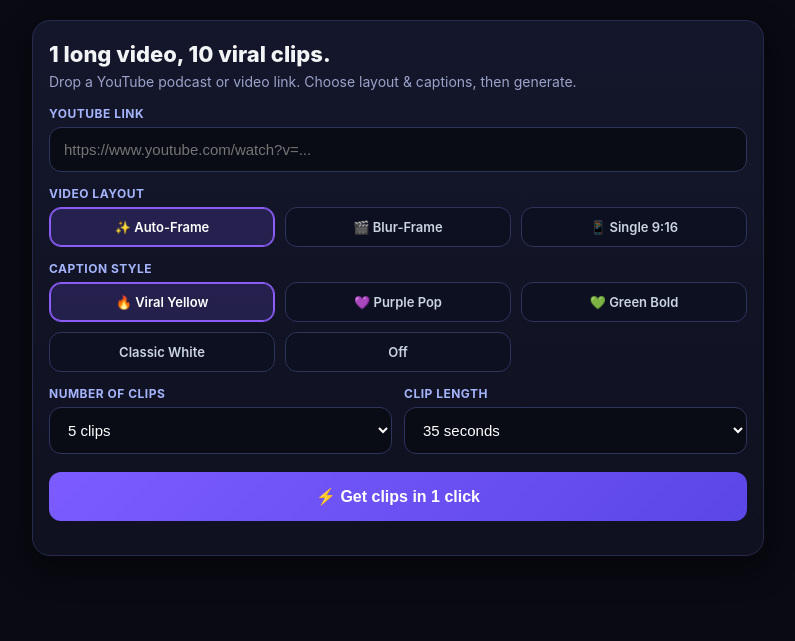
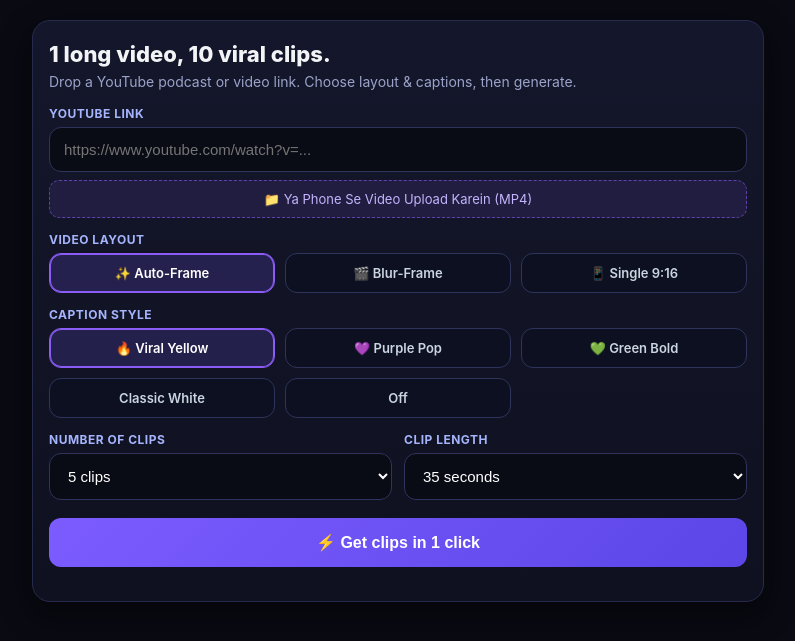
Before and after one commit to nikhiljangra133-svg/clipforge-ai, a Flask app: page / in a window 1280 px wide. Shown: the part 60-701 px from the top of the page, without its empty margins (242-1037 px from the left). Run offline with Flask 3, Linux system fonts and the light colour scheme; the visitor is signed in with stand-in values (Sample User, id 1).

Commit message:
Update index.html

```diff
--- a/templates/index.html
+++ b/templates/index.html
@@ -365,3 +365,46 @@
 </script>
 </body>
 </html>
+<script>
+(function(){
+  const inp = document.querySelector('input[type="text"], input[type="url"]');
+  if(!inp) return;
+  const anchor = document.getElementById('yt-thumb-box') || inp;
+  const wrap = document.createElement('div');
+  wrap.innerHTML = `
+    <div style="margin-top:8px;">
+      <label for="local-vid-up" style="display:block;text-align:center;padding:10px;border-radius:10px;border:1px dashed rgba(139,92,246,0.6);background:rgba(139,92,246,0.12);color:#c4b5fd;font-size:13px;cursor:pointer;">
+        📁 Ya Phone Se Video Upload Karein (MP4)
+      </label>
+      <input id="local-vid-up" type="file" accept="video/*" style="display:none;">
+      <div id="local-vid-status" style="display:none;font-size:12px;color:#34d399;margin-top:5px;"></div>
+    </div>`;
+  anchor.parentNode.insertBefore(wrap, anchor.nextSibling);
+  const fileInp = document.getElementById('local-vid-up');
+  const st = document.getElementById('local-vid-status');
+  fileInp.addEventListener('change', async function(){
+    if(!this.files || !this.files[0]) return;
+    st.style.display = 'block';
+    st.style.color = '#fbbf24';
+    st.textContent = '⏳ Video upload ho rahi hai, thoda rukhein...';
+    const fd = new FormData();
+    fd.append('video', this.files[0]);
+    try {
+      const res = await fetch('/upload_source', { method: 'POST', body: fd });
+      const data = await res.json();
+      if(data.url){
+        inp.value = data.url;
+        inp.dispatchEvent(new Event('input', { bubbles: true }));
+        st.style.color = '#34d399';
+        st.textContent = '✅ Video ready (' + this.files[0].name + ') — Ab "Get clips in 1 click" dabayein!';
+      } else {
+        st.style.color = '#f87171';
+        st.textContent = '❌ Upload fail: ' + (data.error || 'Error');
+      }
+    } catch(e) {
+      st.style.color = '#f87171';
+      st.textContent = '❌ Upload error: ' + e.message;
+    }
+  });
+})();
+</script>
```
